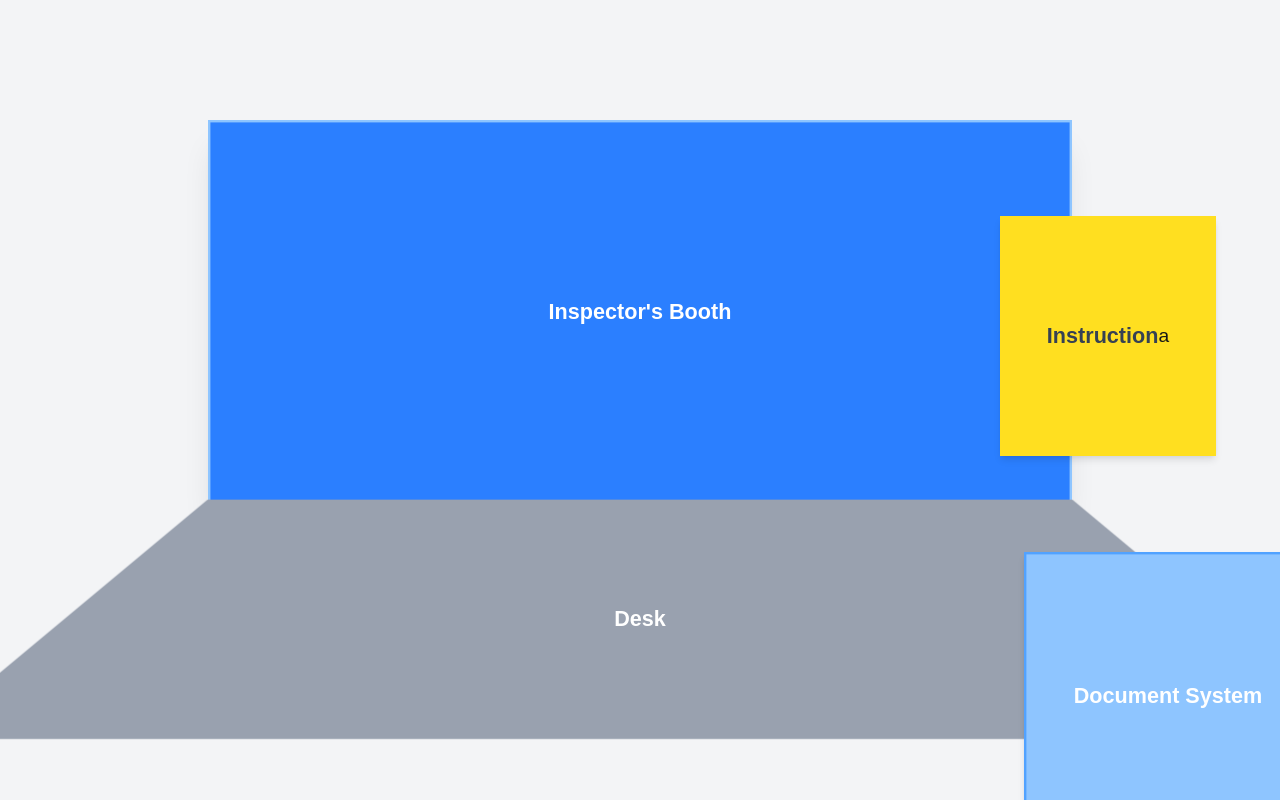
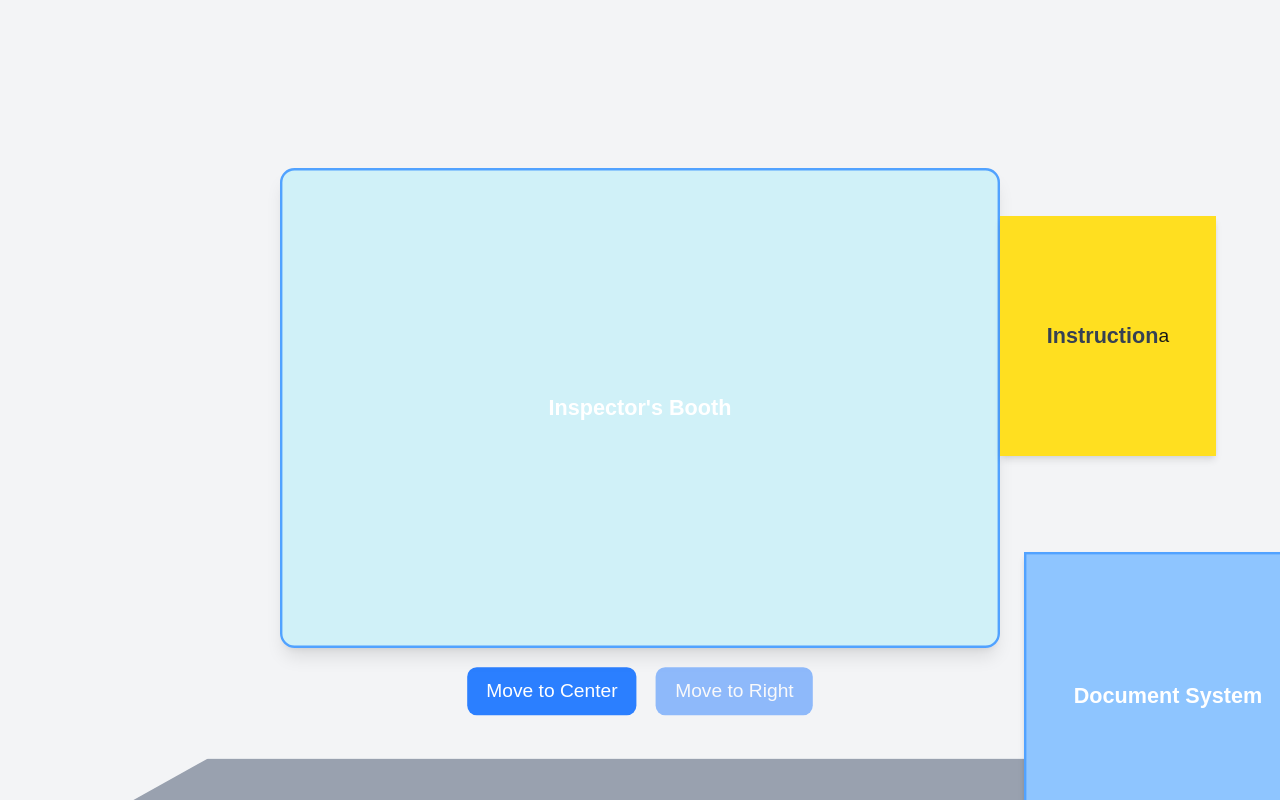
Before and after one commit to mingwzhang/HackKnightSpring2025_BankingSimulator, a Next.js app in the folder banking-simulator/: page / in a window 1280 px wide. Shown: the top 800 px of the page. Built offline with nearby package versions, Linux system fonts and the light colour scheme.

Commit message:
added animation

```diff
--- /dev/null
+++ b/banking-simulator/src/app/components/CustomerBooth.js
@@ -0,0 +1,179 @@
+"use client";
+import { useState } from "react";
+
+export default function CustomerBooth() {
+  // "hidden" means the customer is centered but invisible;
+  // "centerVisible" means the customer is visible at center.
+  const [customerState, setCustomerState] = useState("hidden");
+  const [animating, setAnimating] = useState(false);
+  // animationType: "enter" for fade-in (walking in) or "exit" for walking out to right.
+  const [animationType, setAnimationType] = useState(null);
+
+  // Handle the end of the horizontal movement animation (on the wrapper)
+  const handleAnimationEnd = (e) => {
+    if (e.animationName === "enterAnimation") {
+      // Finished enter animation: customer is now visible at center.
+      setAnimating(false);
+      setAnimationType(null);
+      setCustomerState("centerVisible");
+    } else if (e.animationName === "exitAnimation") {
+      // Finished exit animation: reset customer back to center (hidden)
+      setAnimating(false);
+      setAnimationType(null);
+      setCustomerState("hidden");
+    }
+  };
+
+  // Trigger the enter (fade-in + walk in) animation with bob effect
+  const moveToCenter = () => {
+    if (!animating && customerState === "hidden") {
+      setAnimating(true);
+      setAnimationType("enter");
+    }
+  };
+
+  // Trigger the exit (walk out to right) animation with bob effect
+  const moveToRight = () => {
+    if (!animating && customerState === "centerVisible") {
+      setAnimating(true);
+      setAnimationType("exit");
+    }
+  };
+
+  // Determine the wrapper's animation class based on the current animation type
+  let wrapperAnimationClass = "";
+  if (animating) {
+    wrapperAnimationClass =
+      animationType === "enter" ? "animate-enter" : "animate-exit";
+  }
+
+  /*
+    For horizontal centering:
+    - Booth width is 600px.
+    - Customer width is now 250px.
+    - Center = (600 - 250) / 2 = 175px.
+    Edit the left value here if booth or customer dimensions change.
+  */
+  const restingWrapperStyle = !animating
+    ? customerState === "centerVisible"
+      ? {
+          left: "175px",
+          opacity: 1,
+          // Explicitly set the transform to match the end of enterAnimation
+          transform: "translateX(0) translateY(0) scale(1)"
+        }
+      : {
+          left: "175px",
+          opacity: 0,
+          transform: "translateX(0) translateY(0) scale(1)"
+        }
+    : {};
+
+  return (
+    <div className="flex flex-col items-center justify-center h-screen bg-gray-100">
+      {/* Booth Container */}
+      <div
+        id="game-container"
+        className="relative w-[600px] h-[400px] bg-[rgba(65,227,255,0.2)] border-2 border-blue-400 shadow-lg rounded-xl flex items-center justify-center overflow-hidden"
+      >
+        {/* Customer Wrapper: handles horizontal movement, fading, and scale/translate adjustments */}
+        {/*
+          Edit the inline "bottom" style below (currently set to "-10px")
+          if you need to change how far below the booth the rectangle appears.
+        */}
+        <div
+          className={`absolute w-[250px] h-[250px] ${wrapperAnimationClass}`}
+          style={
+            animating
+              ? { bottom: "-10px" }
+              : { ...restingWrapperStyle, bottom: "-10px" }
+          }
+          onAnimationEnd={handleAnimationEnd}
+        >
+          {/* Customer Inner: visual element that gets the bob (walking) effect */}
+          <div
+            className={`w-full h-full bg-gray-500 rounded-md ${
+              animating ? "animate-bop" : ""
+            }`}
+          ></div>
+        </div>
+        <p className="text-lg font-semibold text-white">Inspector's Booth</p>
+      </div>
+      {/* Control Buttons */}
+      <div className="mt-4 flex gap-4">
+        <button
+          className="px-4 py-2 bg-blue-500 text-white rounded-lg disabled:opacity-50"
+          onClick={moveToCenter}
+          disabled={animating || customerState !== "hidden"}
+        >
+          Move to Center
+        </button>
+        <button
+          className="px-4 py-2 bg-blue-500 text-white rounded-lg disabled:opacity-50"
+          onClick={moveToRight}
+          disabled={animating || customerState !== "centerVisible"}
+        >
+          Move to Right
+        </button>
+      </div>
+      <style jsx>{`
+        /* ----------------------------
+           Main Movement Animations
+           ----------------------------
+           Enter Animation:
+           - Starts with a scale of 0.8 and translateY(100px) to simulate "walking in" from below.
+           - Ends at scale 1 and translateY(0).
+           Edit the scale (0.8) and translateY (100px) values here as needed.
+           Duration is set to 2s (edit here if necessary).
+        */
+        @keyframes enterAnimation {
+          from {
+            transform: translateX(0) translateY(100px) scale(0.8);
+            opacity: 0;
+          }
+          to {
+            transform: translateX(0) translateY(0) scale(1);
+            opacity: 1;
+          }
+        }
+        /* Exit Animation remains unchanged */
+        @keyframes exitAnimation {
+          from {
+            transform: translateX(0) scale(1);
+            opacity: 1;
+          }
+          to {
+            /* Moves 380px to the right.
+               Adjust the translateX value here if booth or customer sizes change.
+            */
+            transform: translateX(380px) scale(1);
+            opacity: 0;
+          }
+        }
+        .animate-enter {
+          animation: enterAnimation 2s ease-in-out forwards; /* Duration: 2s (edit here) */
+        }
+        .animate-exit {
+          animation: exitAnimation 2s ease-in-out forwards; /* Duration: 2s (edit here) */
+        }
+        /* ----------------------------
+           Bob (Walking) Animation
+           ----------------------------
+           This creates a subtle vertical "bop" effect to simulate walking.
+           Here the vertical movement is reduced to 5px to help keep the bottom aligned.
+           Edit the duration (currently 0.5s) for a faster or slower bob.
+        */
+        @keyframes bopAnimation {
+          0% { transform: translateY(-5px); }
+          25% { transform: translateY(0); }
+          50% { transform: translateY(-5px); }
+          75% { transform: translateY(0); }
+          100% { transform: translateY(-5px); }
+        }
+        .animate-bop {
+          animation: bopAnimation 0.5s ease-in-out infinite; /* Bob cycle (edit duration here) */
+        }
+      `}</style>
+    </div>
+  );
+}
--- a/banking-simulator/src/app/page.js
+++ b/banking-simulator/src/app/page.js
@@ -1,4 +1,5 @@
 "use client";
+import CustomerBooth from "./components/CustomerBooth";
 
 export default function Home() {
     return (
@@ -11,9 +12,7 @@ export default function Home() {
         >
 
           {/* Inspector's Booth (Blue Holographic Screen) */}
-          <div className="w-[60%] h-[40%] bg-blue-500 bg-opacity-30 border-2 border-blue-300 shadow-xl backdrop-blur-md flex items-center justify-center">
-            <p className="text-lg font-semibold text-white">Inspector's Booth</p>
-          </div>
+          <CustomerBooth />
 
           {/* Instruction Panel (Right of Booth, No Gap, Aligned at the Top) */}
           <div className="absolute left-[calc(75%)] top-20 w-[15%] h-[25%] bg-yellow-300 shadow-md flex items-center justify-center">
```
